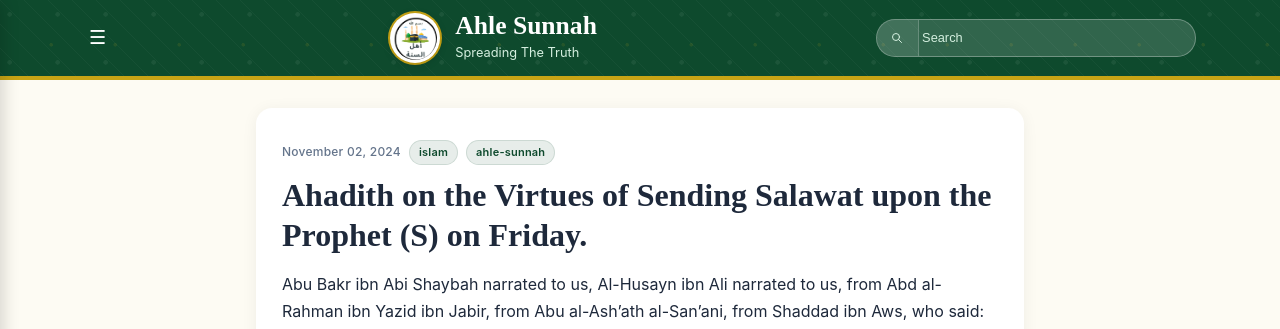
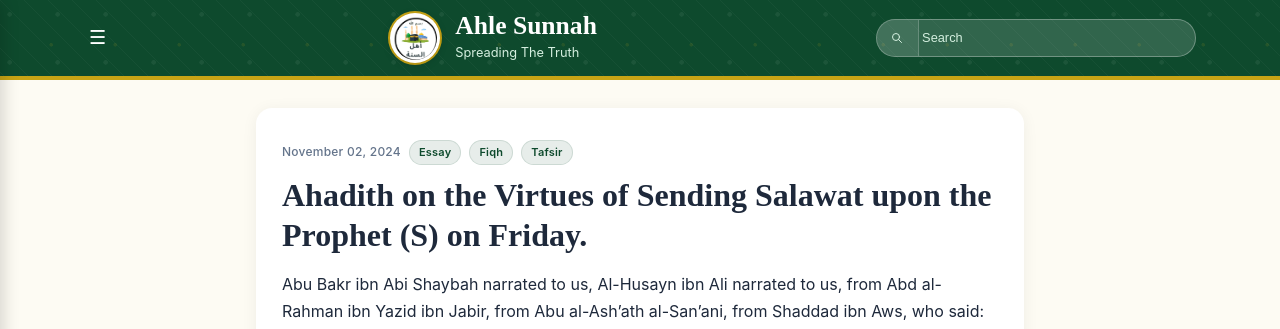
Before and after one commit to Fali17/ahlesunnah, a Jekyll site: the page built from _posts/2024-11-02-ahadith-on-the-virtues-of-sending-salawat-upon-the-prophet-s.md, in a window 1280 px wide and 900 px high. Shown: the top 329 px of the window. Built offline with Jekyll 4.4.1, drawn with Linux system fonts in a browser that asks for light colours.

Commit message:
Update 2024-11-02-ahadith-on-the-virtues-of-sending-salawat-upon-the-prophet-s.md

```diff
--- a/_posts/2024-11-02-ahadith-on-the-virtues-of-sending-salawat-upon-the-prophet-s.md
+++ b/_posts/2024-11-02-ahadith-on-the-virtues-of-sending-salawat-upon-the-prophet-s.md
@@ -2,7 +2,7 @@
 layout: post
 title: "Ahadith on the Virtues of Sending Salawat upon the Prophet (S) on Friday."
 date: 2024-11-02 13:34:00 +0000
-tags: [islam, ahle-sunnah]
+tags: [Essay,Fiqh,Tafsir]
 ---
 
 Abu Bakr ibn Abi Shaybah narrated to us, Al-Husayn ibn Ali narrated to us, from Abd al-Rahman ibn Yazid ibn Jabir, from Abu al-Ash'ath al-San'ani, from Shaddad ibn Aws, who said: The Messenger of Allah (peace be upon him) said, "Indeed, among the best of your days is Friday; on it, Adam was created, on it is the blowing of the trumpet, and on it is the swoon. So increase your prayers upon me on it, for your prayers are presented to me." A man said, "O Messenger of Allah, how are our prayers presented to you when you have decayed?" He said, "Indeed, Allah has forbidden the earth to consume the bodies of the prophets."
```
